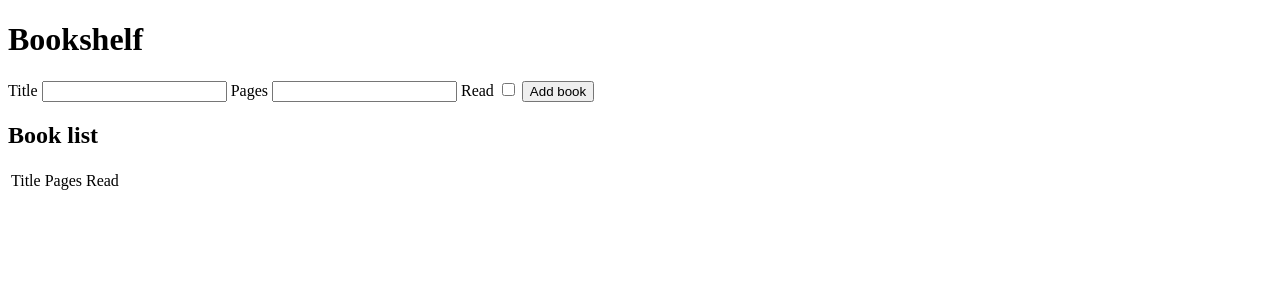
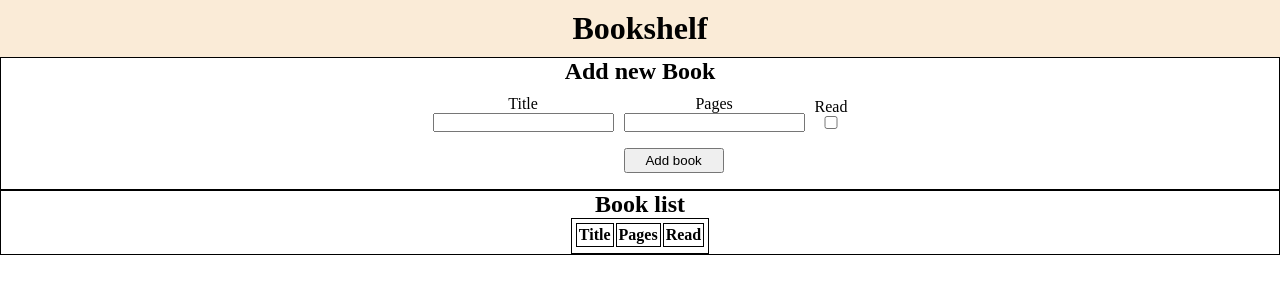
Before and after one commit to ROSS1996/bookshelf, a plain HTML site: page index.html in a window 1280 px wide. Drawn offline with Linux system fonts and the light colour scheme.

Commit message:
Add initial CSS

```diff
--- a/index.html
+++ b/index.html
@@ -5,28 +5,36 @@
     <meta http-equiv="X-UA-Compatible" content="IE=edge">
     <meta name="viewport" content="width=device-width, initial-scale=1.0">
     <title>Bookshelf</title>
+    <link rel="stylesheet" href="style.css">
 </head>
 <body>
     <header><h1>Bookshelf</h1></header>
     <main>
-        <section>
-            <form action="">
+        <section class="AddNewBook">
+            <h2>Add new Book</h2>
+            <form action="" class="bookInfo">
+                <div class="titleStyle">
                     <label for="title">Title</label>
                     <input type="text" name="title" id="title">
+                </div>
+                <div class="pagesStyle">
                     <label for="pages">Pages</label>
                     <input type="number" name="pages" id="pages">
+                </div>
+                <div  class="readStyle">
                     <label for="read">Read</label>
                     <input type="checkbox" name="read" id="read">
-                <button type="button">Add book</button>
+                </div>
+                <button type="button" id="addBook">Add book</button>
             </form>
         </section>
-        <section>
+        <section class="bookList">
             <h2>Book list</h2>
             <table>
                 <tr>
-                    <td>Title</td>
-                    <td>Pages</td>
-                    <td>Read</td>
+                    <th>Title</th>
+                    <th>Pages</th>
+                    <th>Read</th>
                 </tr>
                 <tr>
 
--- /dev/null
+++ b/style.css
@@ -0,0 +1,66 @@
+* {
+    margin: 0;
+    padding: 0;
+}
+
+header {
+    text-align: center;
+    background-color: antiquewhite;
+    padding: 10px;
+}
+
+.AddNewBook {
+    display: flex;
+    flex-direction: column;
+    border: 1px solid black;
+    justify-content: center;
+    align-items: center;
+    text-align: center;
+
+}
+
+.bookInfo {
+    width: 200px;
+    display: grid;
+    text-align: center;
+    grid-template-columns: 1fr 1fr 1fr;
+    grid-template-rows: 1fr 1fr;
+    padding: 10px;
+    gap: 10px;
+    align-items: center;
+    justify-content: center;
+}
+
+#title, #pages, #read {
+    grid-row: 1;
+}
+
+#addBook {
+    grid-column: 2;
+    width: 100px;
+    height: 25px;
+}
+
+.titleStyle, .pagesStyle, .readStyle {
+    display: flex;
+    flex-direction: column;
+}
+
+
+.bookList {
+    text-align: center;
+    display: flex;
+    flex-direction: column;
+    align-items: center;
+    justify-content: center;
+    border: 1px solid black;
+}
+
+table, th, td {
+    border:1px solid black;
+    padding: 2px;
+}
+
+th {
+    font-weight: 600;
+}
```
Lines whose indentation alone changed are shown as unchanged.
